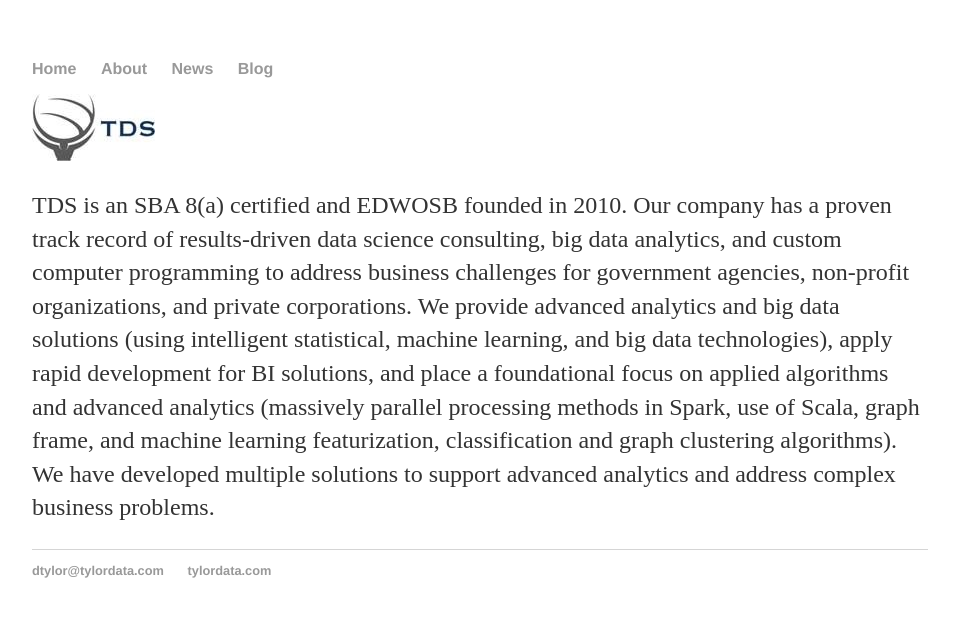
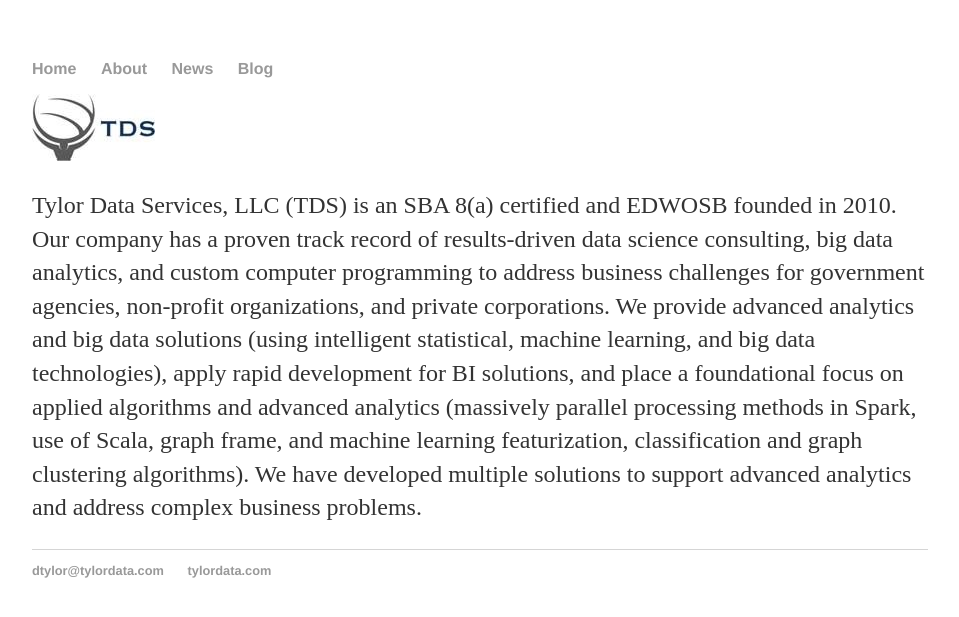
Before and after one commit to dtylor/dtylor.github.io, a Jekyll site: the page built from index.html, in a window 1280 px wide. Shown: the top 617 px of the page, without its empty margins (160-1119 px from the left). Built offline with Jekyll 4.4.1, drawn with Linux system fonts in a browser that asks for light colours.

```diff
--- a/index.html
+++ b/index.html
@@ -3,5 +3,5 @@
 title: Tylor Data Services, LLC
 ---
 <div class="blurb">
-<img src="images/TDS_logo.jpg"/><p>TDS is an SBA 8(a) certified and EDWOSB founded in 2010. Our company has a proven track record of results-driven data science consulting, big data analytics, and custom computer programming to address business challenges for government agencies, non-profit organizations, and private corporations. We provide advanced analytics and big data solutions (using intelligent statistical, machine learning, and big data technologies), apply rapid development for BI solutions, and place a foundational focus on applied algorithms and advanced analytics (massively parallel processing methods in Spark, use of Scala, graph frame, and machine learning featurization, classification and graph clustering algorithms). We have developed multiple solutions to support advanced analytics and address complex business problems.</p>
+<img src="images/TDS_logo.jpg"/><p>Tylor Data Services, LLC (TDS) is an SBA 8(a) certified and EDWOSB founded in 2010. Our company has a proven track record of results-driven data science consulting, big data analytics, and custom computer programming to address business challenges for government agencies, non-profit organizations, and private corporations. We provide advanced analytics and big data solutions (using intelligent statistical, machine learning, and big data technologies), apply rapid development for BI solutions, and place a foundational focus on applied algorithms and advanced analytics (massively parallel processing methods in Spark, use of Scala, graph frame, and machine learning featurization, classification and graph clustering algorithms). We have developed multiple solutions to support advanced analytics and address complex business problems.</p>
  </div><!-- /.blurb -->
```
